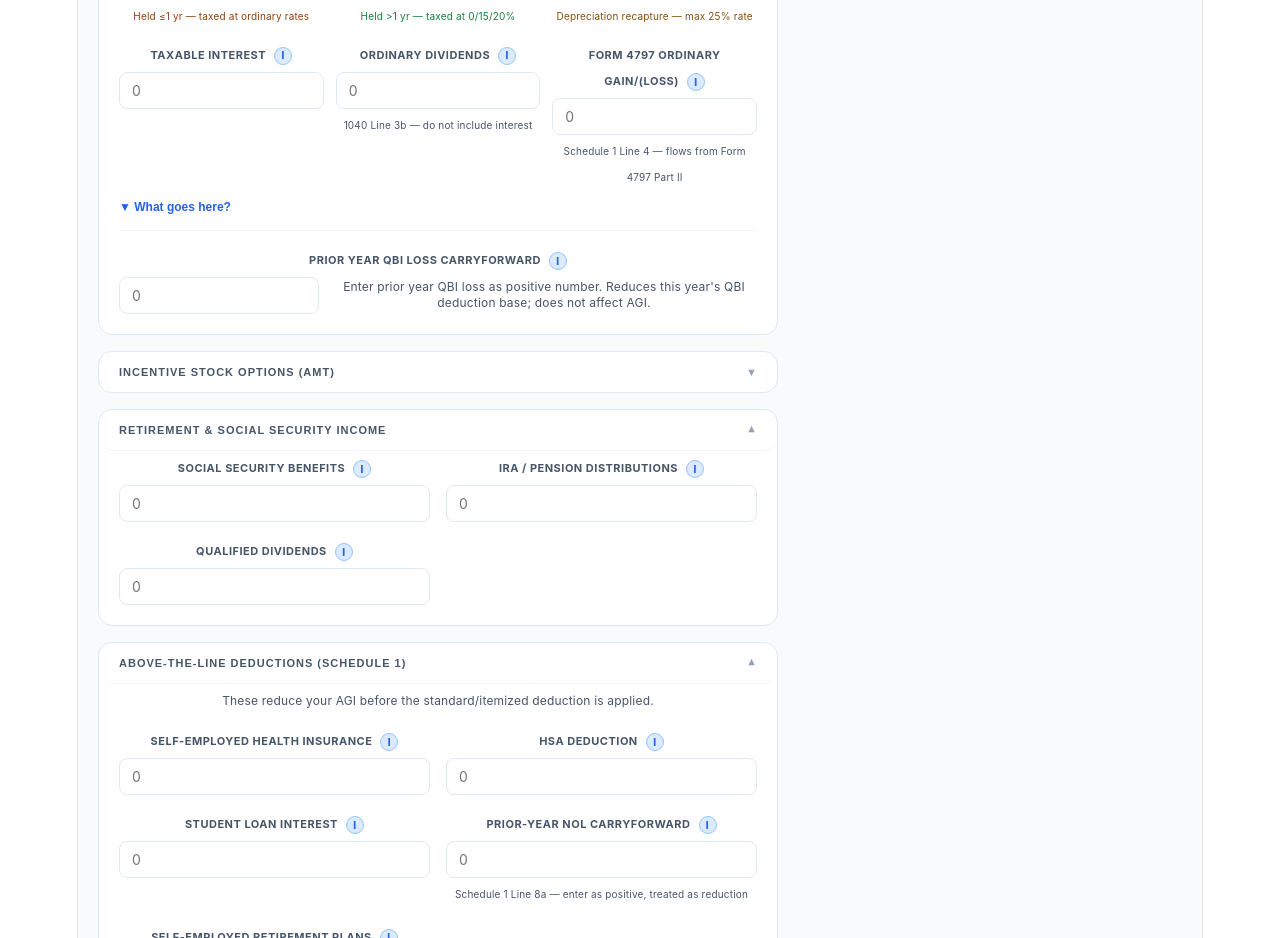
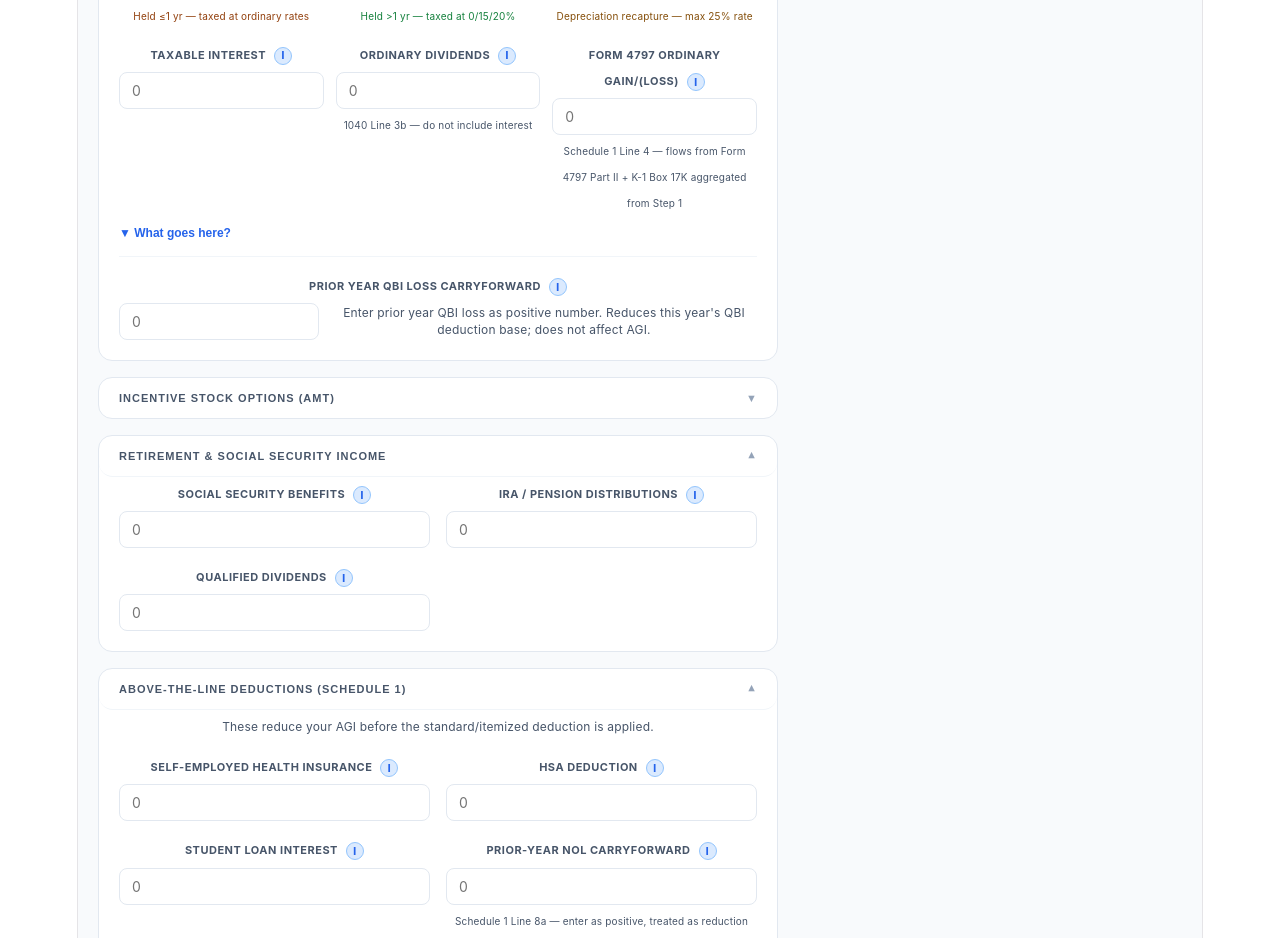
Before and after one commit to natashaverela-speckm/TaxStat360, a React (Vite) app: page /tax-return in a window 1280 px wide. Shown: the part 1180-2118 px from the top of the page. Built offline with nearby package versions, Linux system fonts and the light colour scheme; sample sign-in values are in the browser's storage.

Commit message:
fix(TaxReturn): aggregate K-1 Box 17K into f4797Inc + update tooltip (F-05)

```diff
--- a/src/TaxReturn.jsx
+++ b/src/TaxReturn.jsx
@@ -250,7 +250,11 @@ export default function TaxReturn() {
   const divInc = ytdScale(dividends)       // ordinary dividends only (1040 Line 3b)
   // Form 4797 Part II ordinary gain/(loss): net §1231 loss + §1245 recapture (per Form 4797 Line 18b)
   // Net §1231 GAIN goes to LTCG (already captured in ltCapGains); this field is for net loss / ordinary recapture
-  const f4797Inc = ytdScale(form4797)
+  // F-05: aggregate K-1 Box 17K (Section 1231 gain) from entities. The manually-entered Form 4797
+  // field is ytd-scaled (user types directly into Step 2); Box 17K is NOT scaled because Step 1
+  // entities follow the annual-figure convention (k1Total flows in unscaled).
+  const totalBox17K = entities.reduce((s, e) => s + (parseFloat(e.box17K) || 0), 0)
+  const f4797Inc = ytdScale(form4797) + totalBox17K
   const qualDiv = ytdScale(qualifiedDividends) // subset of divInc — used only for LTCG rate calc
 
   // Total gross income — k1Total flows from Step 1 (negative = loss, reduces income)
@@ -569,9 +573,9 @@ export default function TaxReturn() {
                 <div style={{ fontSize: 10, color: SL, marginTop: 3 }}>1040 Line 3b — do not include interest</div>
               </div>
               <div>
-                <label style={lbl}>Form 4797 Ordinary Gain/(Loss) <InfoTip text="Form 4797 Part II Line 18b — net §1231 loss and/or §1245 ordinary recapture. Enter as a negative number for losses. Net §1231 GAIN is treated as long-term capital gain — enter that in the Long-Term Capital Gains field above instead. Common for real estate investors selling rental property at a loss, equipment dispositions, and §1231 transactions."/></label>
+                <label style={lbl}>Form 4797 Ordinary Gain/(Loss) <InfoTip text="Form 4797 Part II Line 18b — net §1231 loss and/or §1245 ordinary recapture. Enter as a negative number for losses. Net §1231 GAIN is treated as long-term capital gain — enter that in the Long-Term Capital Gains field above instead. K-1 Box 17K (Section 1231 gain) from Step 1 entities is automatically added — do NOT re-enter it here. Common for real estate investors selling rental property at a loss, equipment dispositions, and §1231 transactions."/></label>
                 <MoneyInput value={form4797} onChange={setForm4797} placeholder="0" style={inp} />
-                <div style={{ fontSize: 10, color: SL, marginTop: 3 }}>Schedule 1 Line 4 — flows from Form 4797 Part II</div>
+                <div style={{ fontSize: 10, color: SL, marginTop: 3 }}>Schedule 1 Line 4 — flows from Form 4797 Part II + K-1 Box 17K aggregated from Step 1</div>
               </div>
             </div>
             <WhatGoesHere items={[
```
